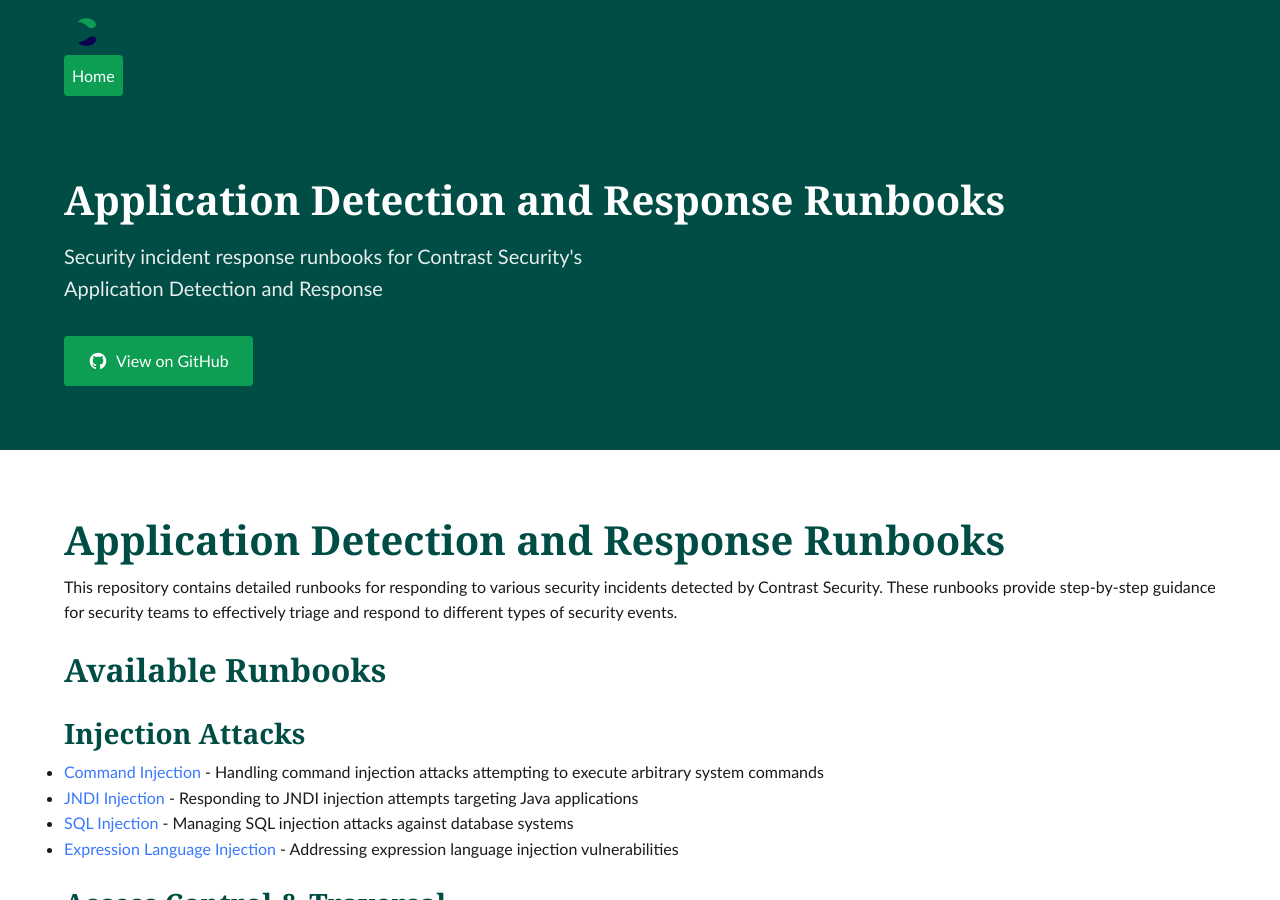
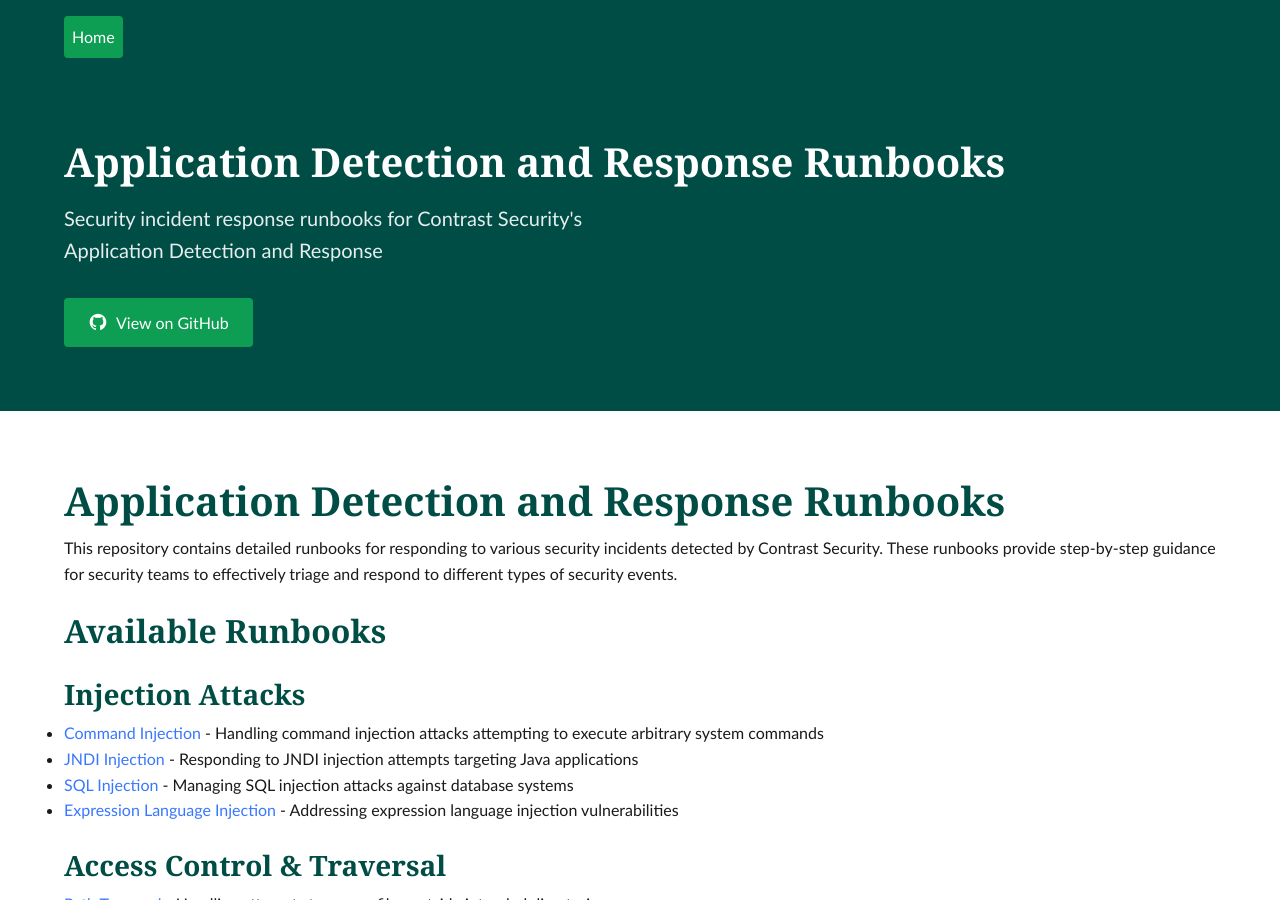
Before and after one commit to kaji-m/adr-runbooks, a Jekyll site: the page built from index.md, in a window 1280 px wide and 900 px high. Built offline with Jekyll 4.4.1, drawn with Linux system fonts in a browser that asks for light colours.

Commit message:
Simplified nav

```diff
--- a/_includes/navigation.html
+++ b/_includes/navigation.html
@@ -1,15 +1,15 @@
 <nav class="nav-wrapper" role="navigation" aria-label="Main navigation">
     <div class="container">
-        <div class="nav-brand">
+        <!-- <div class="nav-brand">
             <a href="{{ '/' | relative_url }}" aria-label="Return to homepage">
                 <img src="{{ '/assets/images/contrast-logo.svg' | relative_url }}" alt="{{ site.title }}"
                     class="nav-logo" width="150" height="40">
             </a>
-        </div>
+        </div> -->
 
-        <button class="nav-toggle" aria-label="Toggle navigation menu" aria-expanded="false">
+        <!-- <button class="nav-toggle" aria-label="Toggle navigation menu" aria-expanded="false">
             <span class="nav-toggle-icon"></span>
-        </button>
+        </button> -->
 
         <div class="nav-links">
             {% for link in site.nav_links %}
```
